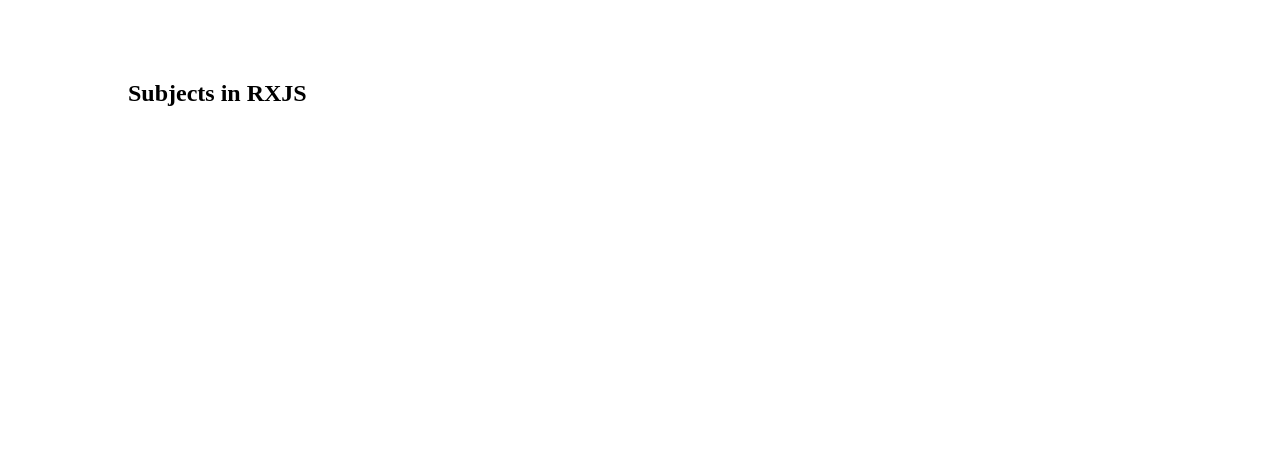
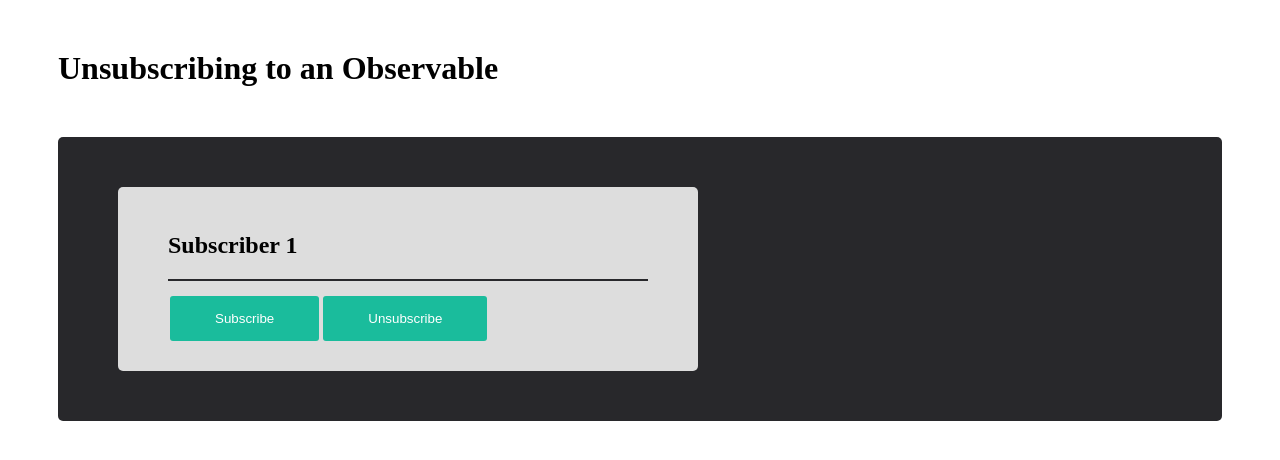
Before and after one commit to korbosit/angular-observables, an Angular app: page / in a window 1280 px wide. Shown: the top 460 px of the page. Built offline with nearby package versions, Linux system fonts and the light colour scheme.

Commit message:
#80 - Unsubscribe from an Observable

```diff
--- a/src/app/app.component.html
+++ b/src/app/app.component.html
@@ -1,4 +1,5 @@
 <!-- <app-new-task></app-new-task>
 <app-show-task></app-show-task> -->
 
-<app-subject></app-subject>
+<!-- <app-subject></app-subject> -->
+<app-unsubscribe></app-unsubscribe>
--- a/src/app/app.component.ts
+++ b/src/app/app.component.ts
@@ -4,6 +4,7 @@ import { CommonModule } from '@angular/common';
 import { NewTaskComponent } from './new-task/new-task.component';
 import { ShowTaskComponent } from './show-task/show-task.component';
 import { SubjectComponent } from './subject/subject.component';
+import { UnsubscribeComponent } from './unsubscribe/unsubscribe.component';
 
 @Component({
   selector: 'app-root',
@@ -14,6 +15,7 @@ import { SubjectComponent } from './subject/subject.component';
     NewTaskComponent,
     ShowTaskComponent,
     SubjectComponent,
+    UnsubscribeComponent,
   ],
   templateUrl: './app.component.html',
   styleUrl: './app.component.scss',
--- /dev/null
+++ b/src/app/unsubscribe/unsubscribe.component.html
@@ -0,0 +1,12 @@
+<h1>Unsubscribing to an Observable</h1>
+<div class="div-container">
+    <div class="sub-container">
+        <h2>Subscriber 1</h2>
+        <hr />
+        <div class="data-list" *ngFor="let x of data">
+            {{ x }}
+        </div>
+        <button (click)="OnSubscribe()">Subscribe</button>
+        <button (click)="OnUnsubscribe()">Unsubscribe</button>
+    </div>
+</div>
--- /dev/null
+++ b/src/app/unsubscribe/unsubscribe.component.scss
@@ -0,0 +1,41 @@
+.div-container{
+  display: flex;
+  margin: 50px 50px;
+  padding: 50px 50px;
+  background-color: #28282B;
+  border-radius: 5px;
+}
+
+h1{
+  margin: 50px 50px;
+}
+
+.sub-container{
+  margin: 0px 10px;
+  width: 480px;
+  padding: 25px 50px;
+  background-color: #ddd;
+  border-radius: 5px;
+}
+.data-list{
+  padding: 15px 50px;
+  /* box-shadow: rgba(100, 100, 111, 0.2) 0px 7px 29px 0px; */
+  margin: 5px 0px;
+  border-radius: 5px;
+  font-weight: bold;
+  background-color: #efefef;
+}
+
+hr{
+  border: #28282B 1.5px solid;
+  margin: 10px 0px;
+}
+
+button{
+  padding: 15px 45px;
+  border: none;
+  margin: 5px 2px;
+  background-color: #1ABC9C;
+  color: white;
+  border-radius: 3px;
+}
--- /dev/null
+++ b/src/app/unsubscribe/unsubscribe.component.ts
@@ -0,0 +1,26 @@
+import { Component } from '@angular/core';
+import { CommonModule } from '@angular/common';
+import { interval } from 'rxjs';
+
+@Component({
+  selector: 'app-unsubscribe',
+  standalone: true,
+  imports: [CommonModule],
+  templateUrl: './unsubscribe.component.html',
+  styleUrl: './unsubscribe.component.scss',
+})
+export class UnsubscribeComponent {
+  counter = interval(1000);
+  data: number[] = [];
+  subscribe1;
+
+  OnSubscribe() {
+    this.subscribe1 = this.counter.subscribe((val) => {
+      this.data.push(val);
+    });
+  }
+
+  OnUnsubscribe() {
+    this.subscribe1.unsubscribe();
+  }
+}
```
Also changed, not shown: 1 other file (tests, documents, lock files or other folders).
